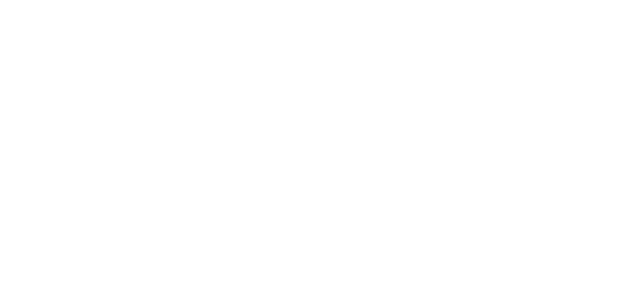
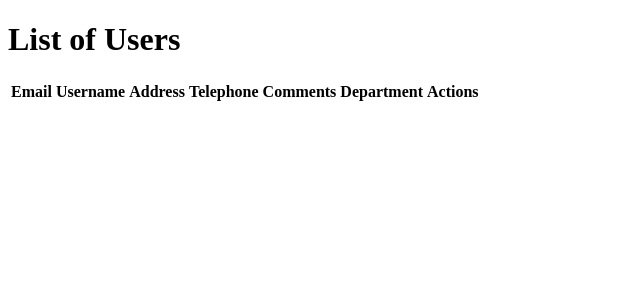
Before and after one commit to valeraqwe/mvc_php, a PHP site: page /views/list_users.php in a window 1280 px wide. Before the commit the part shown is empty. Shown: the top 300 px of the page, without its empty margins (0-640 px from the left). Run offline with PHP 8.4, Linux system fonts and the light colour scheme; lists and menus that the app fills with data are empty.

Commit message:
Enhance list_users.php to include user and department details

```diff
--- a/views/list_users.php
+++ b/views/list_users.php
@@ -4,6 +4,22 @@
     <title>List of Users</title>
 </head>
 <body>
-<!-- Display users -->
+<h1>List of Users</h1>
+<table>
+    <thead>
+    <tr>
+        <th>Email</th>
+        <th>Username</th>
+        <th>Address</th>
+        <th>Telephone</th>
+        <th>Comments</th>
+        <th>Department</th>
+        <th>Actions</th>
+    </tr>
+    </thead>
+    <tbody>
+    <!-- Rows will be dynamically populated from the database -->
+    </tbody>
+</table>
 </body>
 </html>
```
